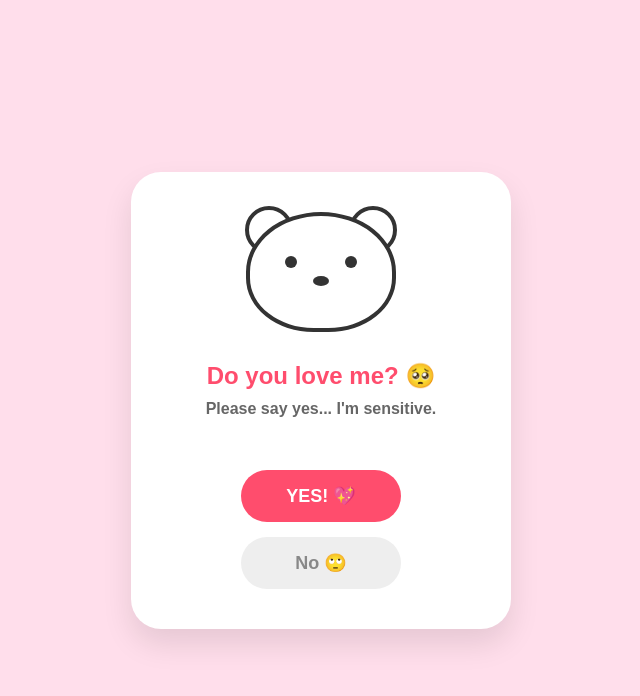
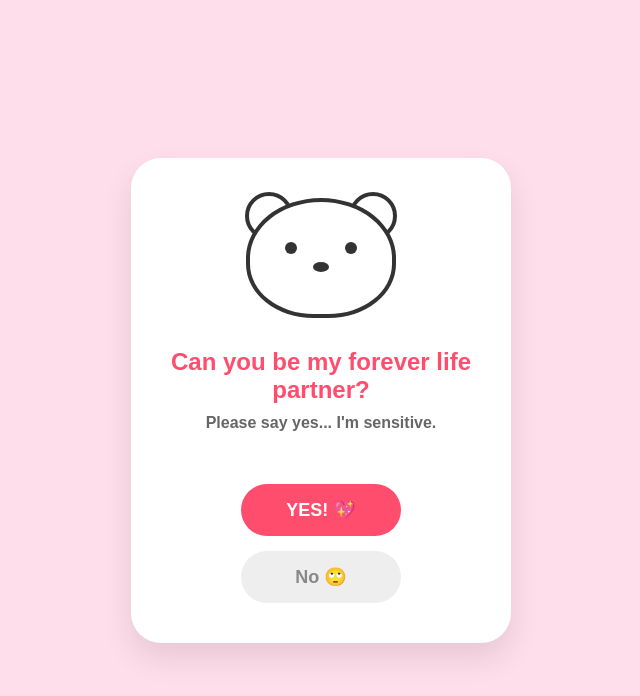
Before and after one commit to juliangod/for-my-babi-updated, a plain HTML site: page index.html in a window 1280 px wide. Shown: the whole page, without its empty margins (319-959 px from the left). Drawn offline with Linux system fonts and the light colour scheme.

Commit message:
Update index.html

```diff
--- a/index.html
+++ b/index.html
@@ -117,7 +117,7 @@
             <div class="tear" id="tearR" style="right:35px;"></div>
         </div>
 
-        <h1 id="title">Do you love me? 🥺</h1>
+        <h1 id="title">Can you be my forever life partner?</h1>
         <p id="message">Please say yes... I'm sensitive.</p>
 
         <div class="btn-wrap">
@@ -203,4 +203,5 @@
         }
     </script>
 </body>
+
 </html>
```
